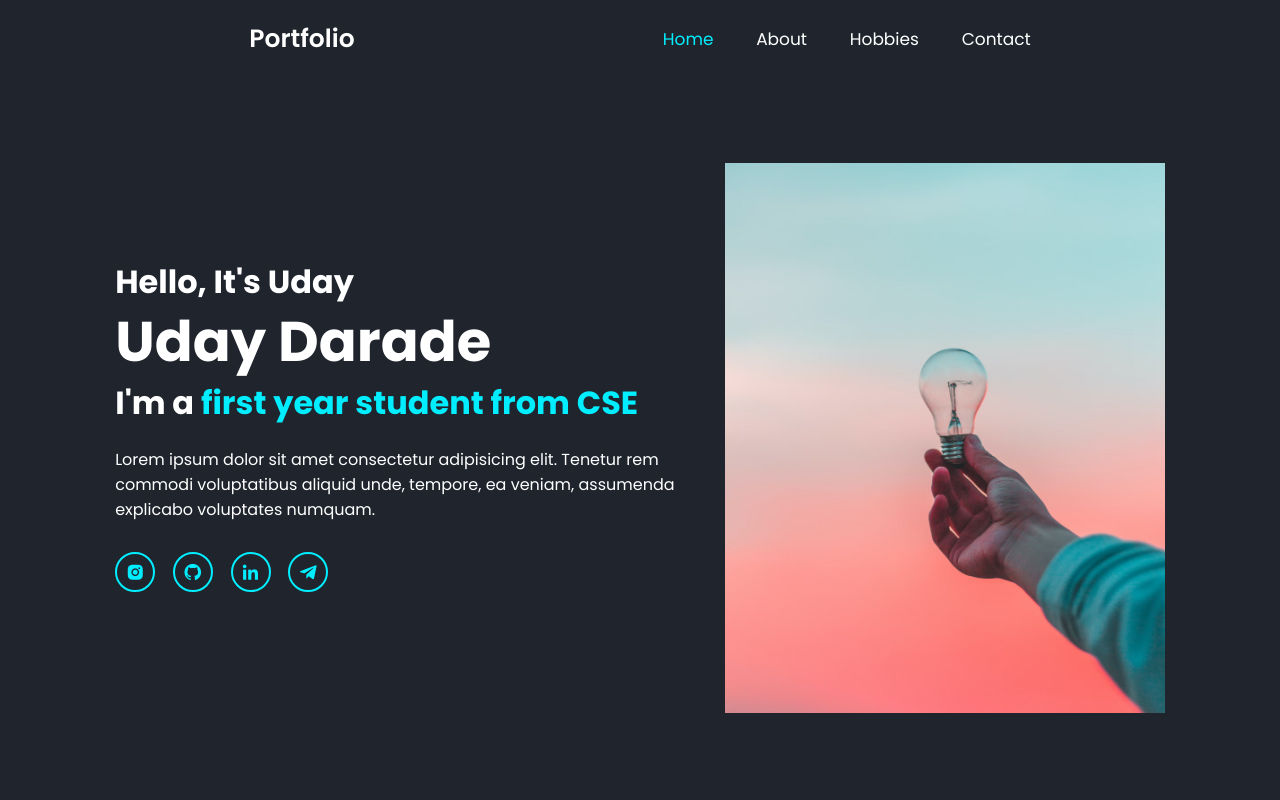
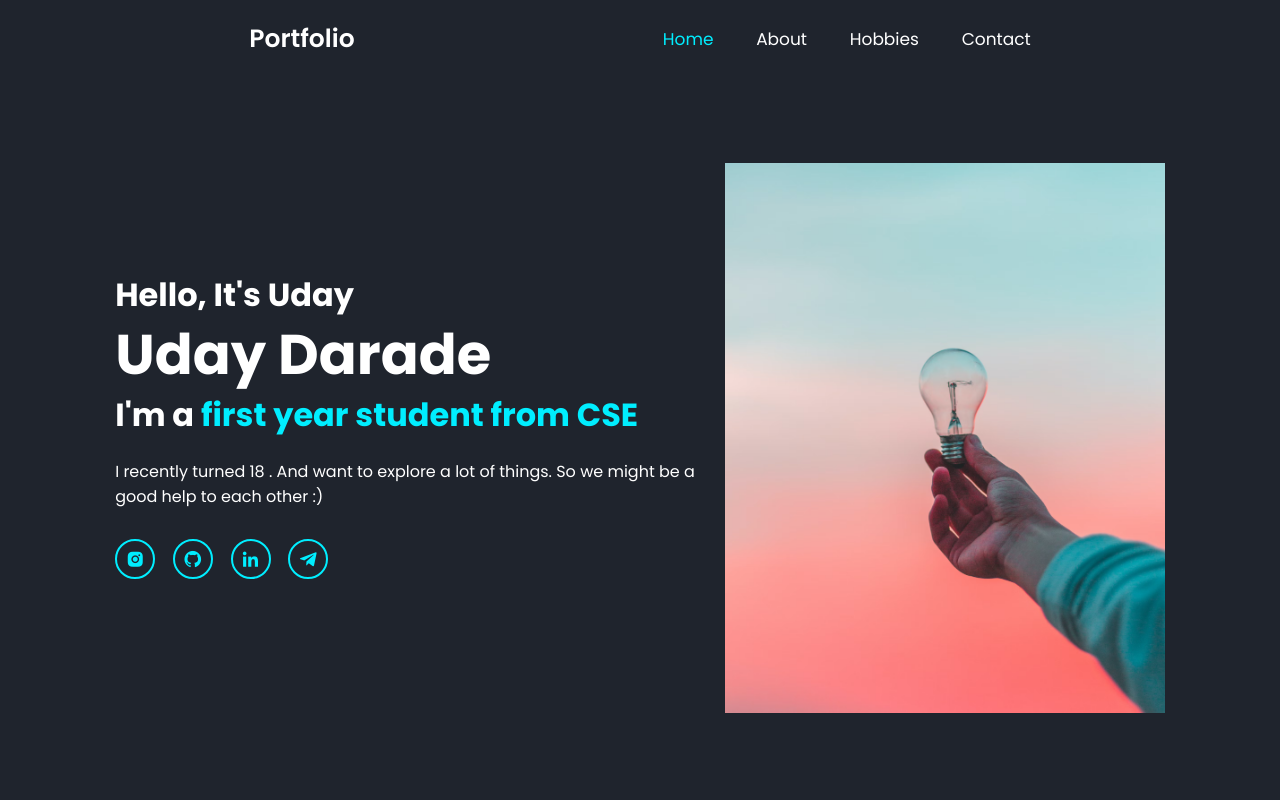
Before and after one commit to udaydarade/personal-website, a plain HTML site: page index.html in a window 1280 px wide. Shown: the top 800 px of the page. Drawn offline with nearby package versions, Linux system fonts and the light colour scheme.

Commit message:
Update index.html

```diff
--- a/index.html
+++ b/index.html
@@ -27,7 +27,7 @@
             <h3>Hello, It's Uday</h3>
             <h1>Uday Darade</h1>
             <h3>I'm a <span>first year student from CSE</span></h3>
-            <p>Lorem ipsum dolor sit amet consectetur adipisicing elit. Tenetur rem commodi voluptatibus aliquid unde, tempore, ea veniam, assumenda explicabo voluptates numquam.</p>
+            <p>I recently turned 18 . And want to explore a lot of things. So we might be a good help to each other :) </p>
             <div class="social">
                 <a href="https://www.instagram.com/udaydarade7?igsh=MTd6MW02ZTZmMTIwaw==" target="_blank"><i class='bx bxl-instagram-alt' ></i></a>
                 <a href="https://github.com/udaydarade" target="_blank"><i class='bx bxl-github' ></i></a>
```
